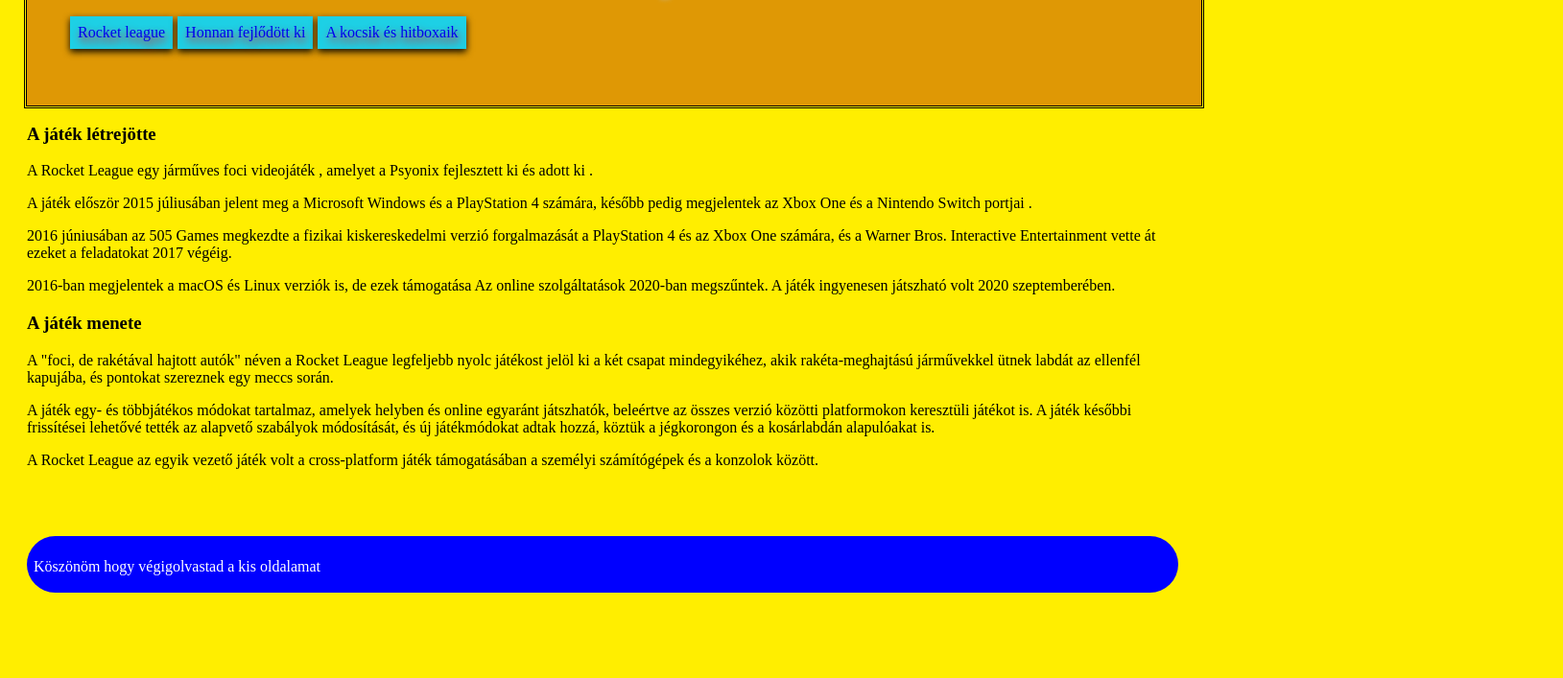
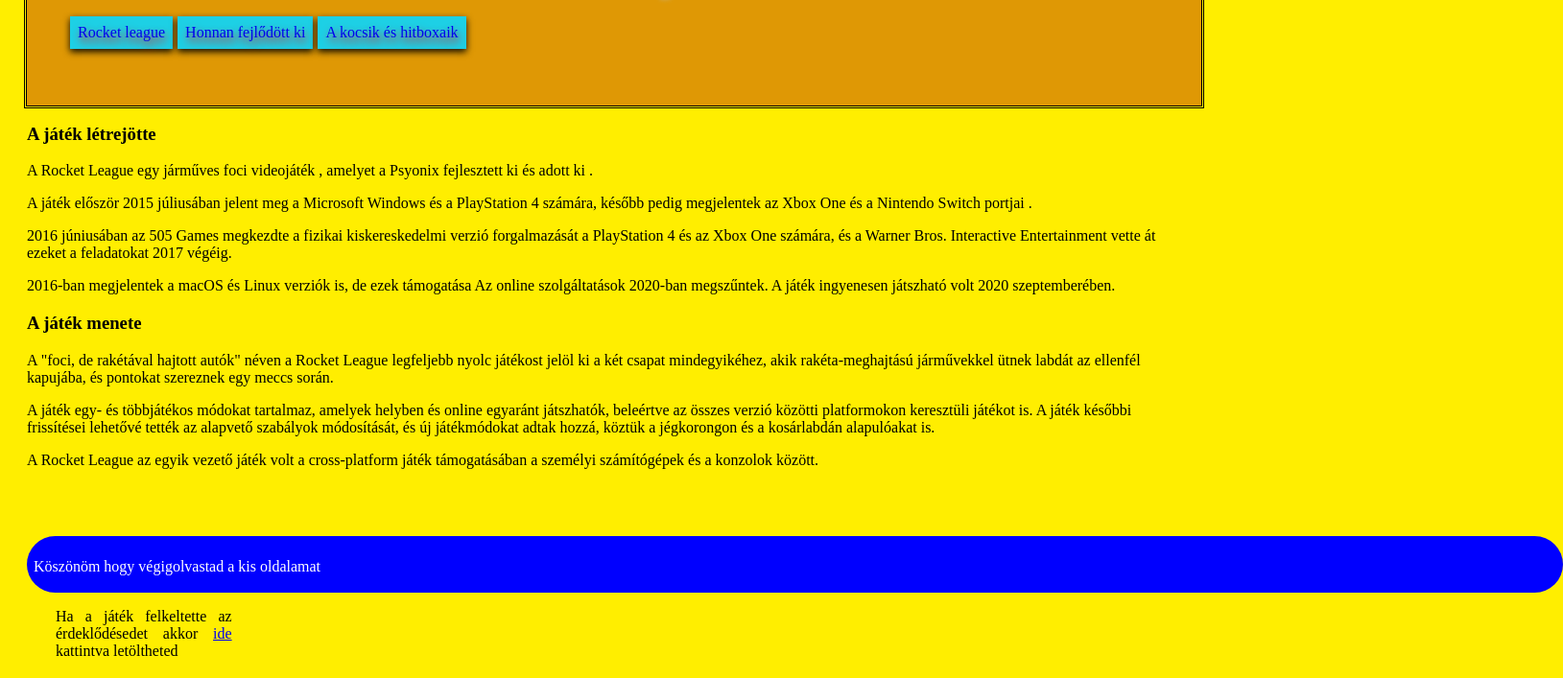
Before and after one commit to thespekky/bemutat-, a plain HTML site: page index.html in a window 1280 px wide. Shown: the part 93-800 px from the top of the page at 96% size, 1629 px wide, since content can reach past the window. Drawn offline with Linux system fonts and the light colour scheme.

Commit message:
Footer és a side bar megcsinálása

```diff
--- a/css/style.css
+++ b/css/style.css
@@ -37,7 +37,8 @@ div.header
     color: black;
 }
 .tart2{
-    width: 1400px;
+    width: 75%;
+    float: left;
 
 }
 .tart2 ul li{
@@ -56,8 +57,9 @@ img:hover
 
 .oldal
 {
+    width: 15%;
     padding-left: 30px;
-    float: right;
+    float: left;
     text-align: justify;
 }
 ul
@@ -72,6 +74,7 @@ p
 }
 footer
 {
+    width: 132%;
     text-align: left;
     height: 45px;
     display: block;
--- a/index.html
+++ b/index.html
@@ -9,7 +9,6 @@
 </head>
 <body>
 
-    <div class="egesz">
 
         <div class="header">
             <h2 style="text-align: center;" >Rocket League</h2>
@@ -21,7 +20,6 @@
                 </ul>
             </div>
         </div>
-        <div class="tartalom">
             <div class="tart2">
             <h3>A játék létrejötte</h3>
            <p> A Rocket League egy járműves foci videojáték , amelyet a Psyonix fejlesztett ki és adott ki .
@@ -51,16 +49,15 @@
             számítógépek és a konzolok között.
                 </p>
             </p>
+            <footer><p>Köszönöm hogy végigolvastad a kis oldalamat</p></footer>
             </div>
             <div class="oldal">
-                <p></p>
-        </div>
-
-            <footer><p>Köszönöm hogy végigolvastad a kis oldalamat</p></footer>
+                <p>Ha a játék felkeltette az érdeklődésedet akkor <a href="https://www.epicgames.com/store/en-US/p/rocket-league" target="_blank">ide</a> kattintva letöltheted </p>
         </div>
 
 
-    </div>
+
+
 
 
 </body>
```
Also changed, not shown: fejlodes.html (+2 -11 lines), hitbox.html (+2 -14 lines).
